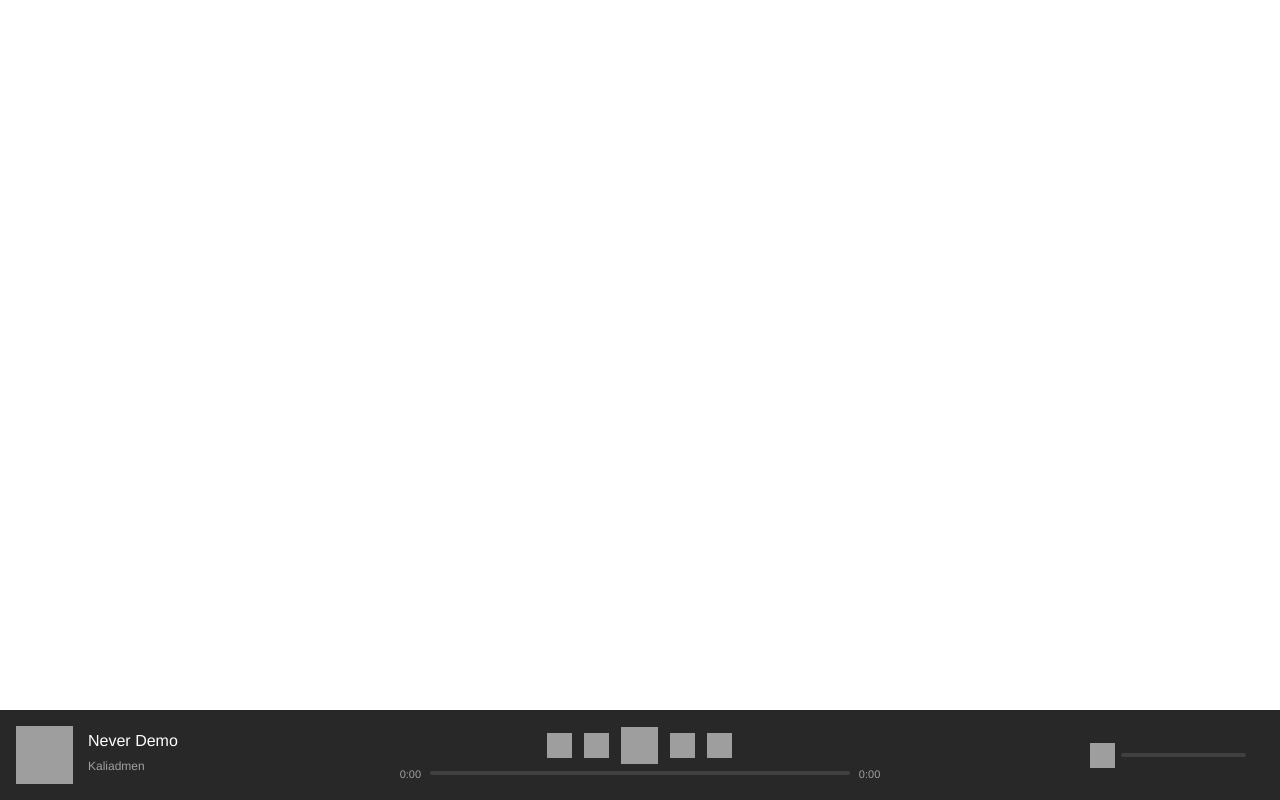
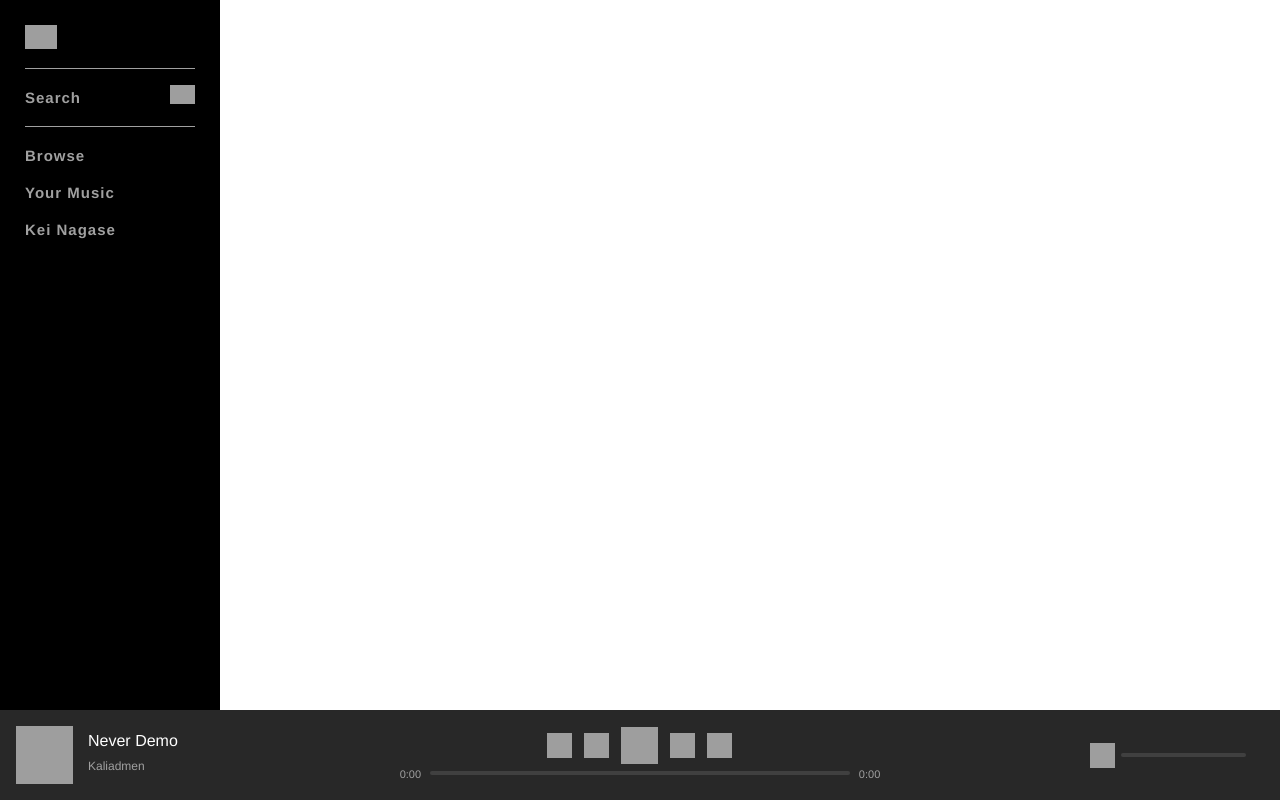
Before and after one commit to kaliadmen/tsudofy, a PHP site: page / in a window 1280 px wide. Run offline with PHP 8.4, Linux system fonts and the light colour scheme; the visitor is signed in with stand-in values (Sample User, id 1); grey boxes are pictures that could not be loaded.

Commit message:
Adds Page Navigation - added search bar - added sidebar navigation

```diff
--- a/assets/css/style.css
+++ b/assets/css/style.css
@@ -8,6 +8,65 @@ html, body {
     margin: 0;
     padding: 0;
     height: 100%;
+}
+
+#top-container{
+    min-height: 100%;
+    width: 100%;
+}
+
+#top-container #navbar-container{
+    background-color: #000;
+    width: 220px;
+    height: 100vh;
+    position: fixed;
+    left: 0;
+}
+
+.navbar{
+    padding: 25px;
+    display: flex;
+    flex-direction: column;
+    -ms-flex-direction: column;
+}
+
+#navbar-container .logo{
+    margin-bottom: 15px;
+}
+
+#navbar-container .logo img{
+    width: 32px;
+}
+
+.nav-item-container{
+    border-top: 1px solid #a0a0a0;
+    padding: 10px 0;
+}
+
+.nav-item-container .nav-item{
+    padding: 10px 0;
+    font-size: 15px;
+    font-weight: 700;
+    display: block;
+    letter-spacing: 1px;
+    position: relative;
+}
+
+.nav-item .nav-item-link{
+    color: #a0a0a0;
+    text-decoration: none;
+}
+
+.nav-item .nav-item-link:hover{
+    color: white;
+    font-size: 15.5px;
+}
+
+.nav-item .nav-item-link .icon{
+    position: absolute;
+    right: 0;
+    top: 6px;
+    width: 25px;
 }
 
 #now-playing-bar-container{
--- a/index.php
+++ b/index.php
@@ -20,7 +20,35 @@
     <title>Tsudo Stream</title>
 </head>
 <body>
-    <div id="now-playing-bar-container">
+    <div id="main-container">
+        <div id="top-container">
+        <div id="navbar-container">
+            <nav class="navbar">
+                <a href="#" class="logo">
+                    <img src="./assets/images/icons/logo.png" alt="Logo">
+                </a>
+
+                <div class="nav-item-container">
+                    <div class="nav-item">
+                        <a href="search.php" class="nav-item-link">Search
+                            <img src="./assets/images/icons/search.png" class="icon" alt="Search"></a>
+                    </div>
+                </div>
+                <div class="nav-item-container">
+                    <div class="nav-item">
+                        <a href="browse.php" class="nav-item-link">Browse</a>
+                    </div>
+                    <div class="nav-item">
+                        <a href="your_music.php" class="nav-item-link">Your Music</a>
+                    </div>
+                    <div class="nav-item">
+                        <a href="profile.php" class="nav-item-link">Kei Nagase</a>
+                    </div>
+                </div>
+            </nav>
+        </div>
+        </div>
+        <div id="now-playing-bar-container">
         <div id="now-playing-bar">
             <div id="now-playing-left">
                 <div class="content">
@@ -89,5 +117,6 @@
             </div>
         </div>
     </div>
+    </div>
 </body>
 </html>
```
